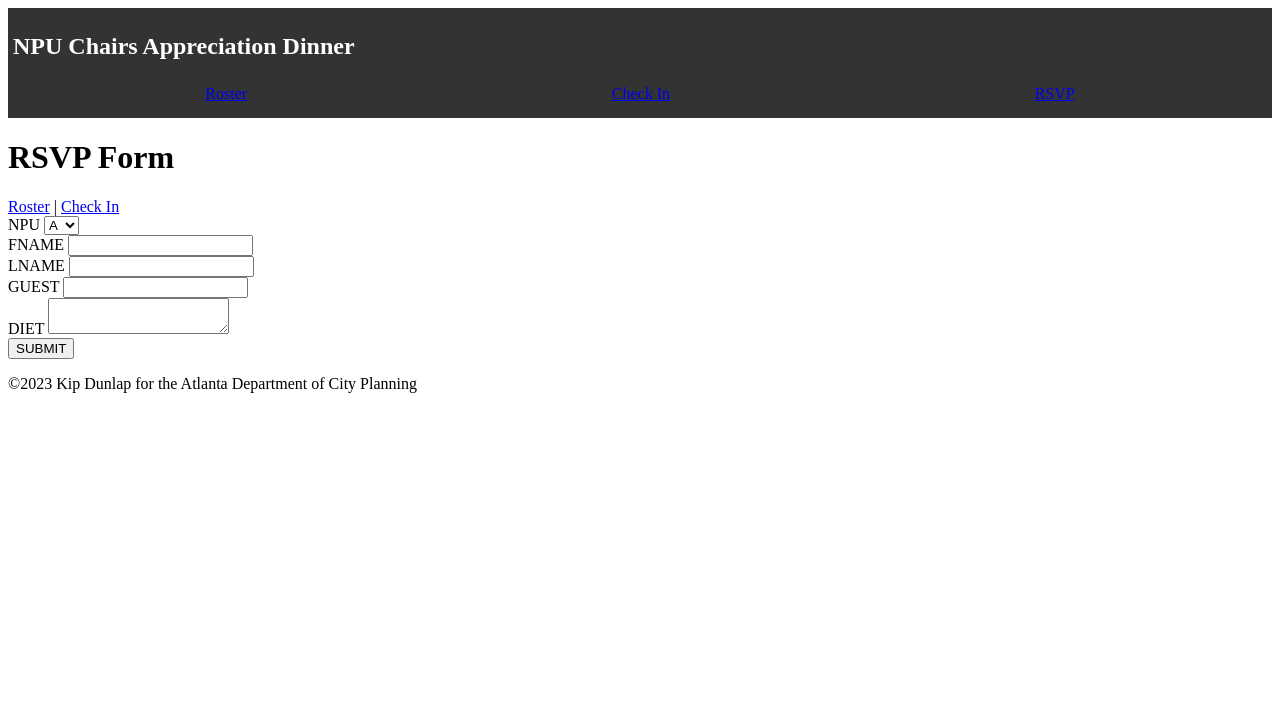
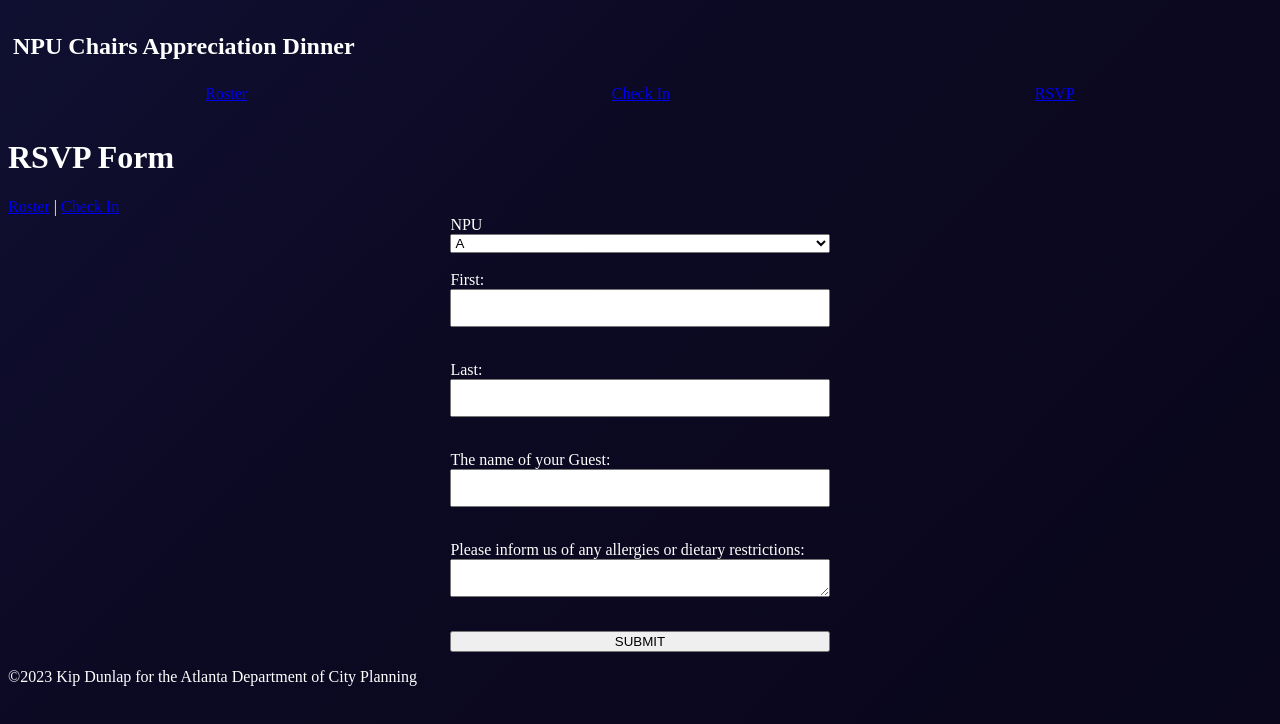
Before and after one commit to UrbaneD0ge/NPU-RSVP, a SvelteKit app: page /RSVP in a window 1280 px wide. Shown: the top 724 px of the page. Built offline with nearby package versions, Linux system fonts and the light colour scheme.

Commit message:
this never gets easier

```diff
--- a/src/app.html
+++ b/src/app.html
@@ -12,4 +12,28 @@
 	<div style="display: contents">%sveltekit.body%</div>
 </body>
 
+<style>
+	html {
+		background: linear-gradient(-45deg, #060410, #0c0923, #1a2054, #191f50);
+		background-size: 400% 400%;
+		animation: gradient 15s ease infinite;
+		height: 100vh;
+		color: white;
+	}
+
+	@keyframes gradient {
+		0% {
+			background-position: 0% 50%;
+		}
+
+		50% {
+			background-position: 100% 50%;
+		}
+
+		100% {
+			background-position: 0% 50%;
+		}
+	}
+</style>
+
 </html>
--- a/src/routes/+layout.svelte
+++ b/src/routes/+layout.svelte
@@ -15,10 +15,13 @@
 
 <style>
   nav {
-    background-color: #333;
     color: #fff;
     padding: 5px;
     margin-bottom: 2svh;
+  }
+
+  a:visited {
+    color: #fff;
   }
 
   nav ul {
--- a/src/routes/+page.svelte
+++ b/src/routes/+page.svelte
@@ -26,10 +26,13 @@
       <td class="data-center">{RSVP.RSVPd ? '✅' : '❌'}</td>
       <td class="data-center">{RSVP.ATTENDED ? '✅' : '❌'}</td>
       <td class="data-center">
-        <a href="/{RSVP._id}"> <button type="button" id="edit">EDIT</button></a>
+        <a href="/{RSVP._id}">
+          <button type="button" id="edit">EDIT</button>
+        </a>
       </td>
       <td class="data-center">
-        <form action="?/delete" method="POST">
+        <form action="?/delete" method="post">
+          <input type="hidden" name="_id" value={RSVP._id} />
           <button>DELETE</button>
         </form></td
       >
@@ -38,13 +41,17 @@
 </table>
 
 <style>
-  p {
-    padding: 2px 10px;
-    margin: 0;
+  a {
+    /* change visited link color */
+    color: #aeaeae;
   }
 
+  a:visited {
+    color: #aeaeae !important;
+  }
   table {
     border-collapse: collapse;
+    border: 1px solid black;
   }
 
   td {
@@ -57,6 +64,6 @@
   }
 
   tr:nth-child(even) {
-    background-color: rgb(236, 236, 236);
+    background-color: rgba(255, 255, 255, 0.3);
   }
 </style>
--- a/src/routes/RSVP/+page.svelte
+++ b/src/routes/RSVP/+page.svelte
@@ -41,23 +41,25 @@
     <option value="Z">Z</option>
   </select>
   <br />
-  <label for="FNAME">FNAME</label>
+  <label for="FNAME">First:</label>
   {#if form?.missing}
     <p>This field is required!</p>
   {/if}
   <input type="text" name="FNAME" id="FNAME" value={form?.RSVP ?? ''} />
   <br />
-  <label for="LNAME">LNAME</label>
+  <label for="LNAME">Last:</label>
   {#if form?.missing}
     <p>This field is required!</p>
   {/if}
   <input type="text" name="LNAME" id="LNAME" value={form?.RSVP ?? ''} />
   <br />
 
-  <label for="Guest">GUEST</label>
+  <label for="Guest">The name of your Guest:</label>
   <input type="text" name="GUEST" id="GUEST" />
   <br />
-  <label for="DIET">DIET</label>
+  <label for="DIET"
+    >Please inform us of any allergies or dietary restrictions:</label
+  >
   <textarea name="DIET" id="DIET" />
   <br />
   <button type="submit">SUBMIT</button>
@@ -66,3 +68,17 @@
 {#if form?.success}
   <p>RSVP submitted successfully!</p>
 {/if}
+
+<style>
+  form {
+    display: flex;
+    flex-direction: column;
+    width: 30%;
+    margin: 0 auto;
+  }
+  input,
+  textarea {
+    margin-bottom: 1rem;
+    height: 2rem;
+  }
+</style>
--- /dev/null
+++ b/src/routes/RSVP/success.svelte
@@ -0,0 +1 @@
+<h1>Success!</h1>
--- a/src/routes/[id]/+page.svelte
+++ b/src/routes/[id]/+page.svelte
@@ -7,7 +7,6 @@
 </script>
 
 <h1>Edit RSVP</h1>
-<a href="/">Roster</a> | <a href="/checkin">Check In</a>
 
 {#if form?.error}
   <p style="color: red;">{form.error}</p>
@@ -16,25 +15,27 @@
 <form method="POST" use:enhance>
   <h3>NPU: {RSVPs.NPU}</h3>
   <input type="hidden" name="NPU" id="NPU" value={RSVPs.NPU} />
-  <input type="hidden" value={String(RSVPs._id)} />
+  <input type="hidden" name="_id" id="_id" value={RSVPs._id} />
   <br />
-  <label for="FNAME">FNAME</label>
+  <label for="FNAME">First:</label>
   {#if form?.missing}
     <p>This field is required!</p>
   {/if}
   <input type="text" name="FNAME" id="FNAME" value={RSVPs.FNAME ?? ''} />
   <br />
-  <label for="LNAME">LNAME</label>
+  <label for="LNAME">Last:</label>
   {#if form?.missing}
     <p>This field is required!</p>
   {/if}
   <input type="text" name="LNAME" id="LNAME" value={RSVPs.LNAME ?? ''} />
   <br />
 
-  <label for="Guest">GUEST</label>
+  <label for="GUEST">The name of your Guest:</label>
   <input type="text" name="GUEST" id="GUEST" value={RSVPs.GUEST ?? ''} />
   <br />
-  <label for="DIET">DIET</label>
+  <label for="DIET"
+    >Please inform us of any allergies or dietary restrictions:</label
+  >
   <textarea name="DIET" id="DIET" value={RSVPs.DIET ?? ''} />
   <br />
 
@@ -44,3 +45,16 @@
 {#if form?.success}
   <p>RSVP submitted successfully!</p>
 {/if}
+
+<style>
+  form {
+    display: flex;
+    flex-direction: column;
+    width: 30%;
+    margin: 0 auto;
+  }
+  input,
+  textarea {
+    margin-bottom: 1rem;
+  }
+</style>
```
Also changed, not shown: src/routes/+page.server.js (+14 -4 lines), src/routes/[id]/+page.server.js (+18 -15 lines), src/routes/checkin/+page.server.js (+24 -9 lines), src/routes/checkin/+page.svelte (+16 -6 lines).
